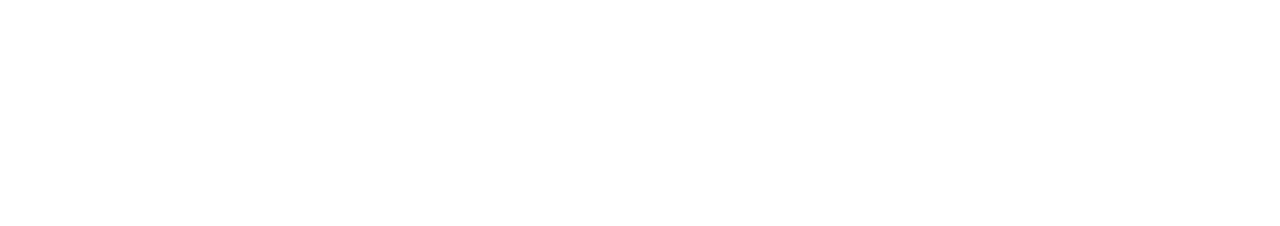
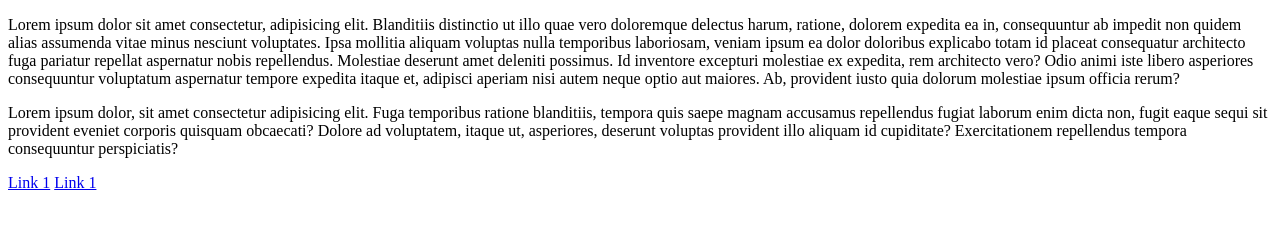
Before and after one commit to lorena57/html_css_practice, a plain HTML site: page block_inline/src/index.html in a window 1280 px wide. Drawn offline with Linux system fonts and the light colour scheme.

Commit message:
add comments

```diff
--- a/block_inline/src/index.html
+++ b/block_inline/src/index.html
@@ -6,5 +6,32 @@
     <meta name="viewport" content="width=device-width, initial-scale=1.0" />
     <title>Document</title>
   </head>
-  <body></body>
+  <body>
+    <!-- p tag is block-level element, meaning it takes up the whole width -->
+    <p>
+      Lorem ipsum dolor sit amet consectetur, adipisicing elit. Blanditiis
+      distinctio ut illo quae vero doloremque delectus harum, ratione, dolorem
+      expedita ea in, consequuntur ab impedit non quidem alias assumenda vitae
+      minus nesciunt voluptates. Ipsa mollitia aliquam voluptas nulla temporibus
+      laboriosam, veniam ipsum ea dolor doloribus explicabo totam id placeat
+      consequatur architecto fuga pariatur repellat aspernatur nobis
+      repellendus. Molestiae deserunt amet deleniti possimus. Id inventore
+      excepturi molestiae ex expedita, rem architecto vero? Odio animi iste
+      libero asperiores consequuntur voluptatum aspernatur tempore expedita
+      itaque et, adipisci aperiam nisi autem neque optio aut maiores. Ab,
+      provident iusto quia dolorum molestiae ipsum officia rerum?
+    </p>
+    <p>
+      Lorem ipsum dolor, sit amet consectetur adipisicing elit. Fuga temporibus
+      ratione blanditiis, tempora quis saepe magnam accusamus repellendus fugiat
+      laborum enim dicta non, fugit eaque sequi sit provident eveniet corporis
+      quisquam obcaecati? Dolore ad voluptatem, itaque ut, asperiores, deserunt
+      voluptas provident illo aliquam id cupiditate? Exercitationem repellendus
+      tempora consequuntur perspiciatis?
+    </p>
+
+    <!-- a tag is an inline element meaning it does not start on a new line -->
+    <a href="#">Link 1</a>
+    <a href="#">Link 1</a>
+  </body>
 </html>
```
